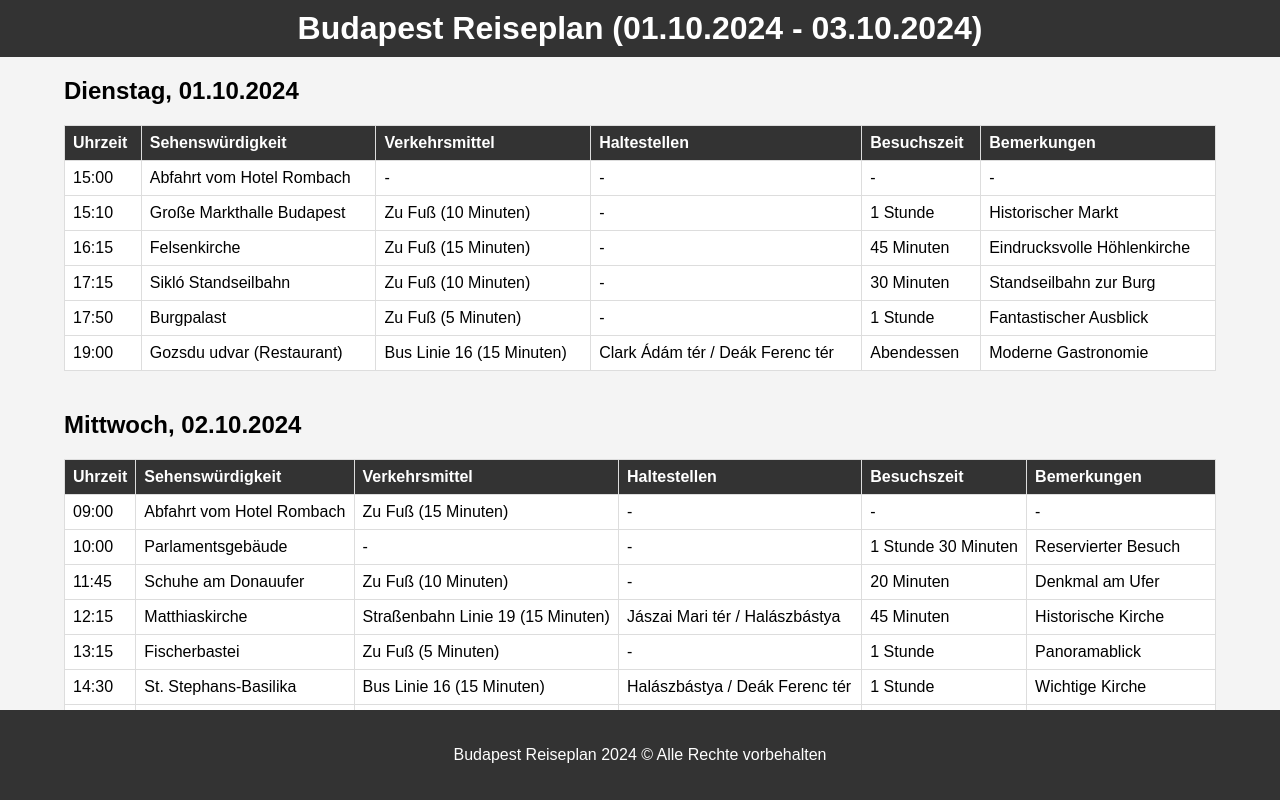
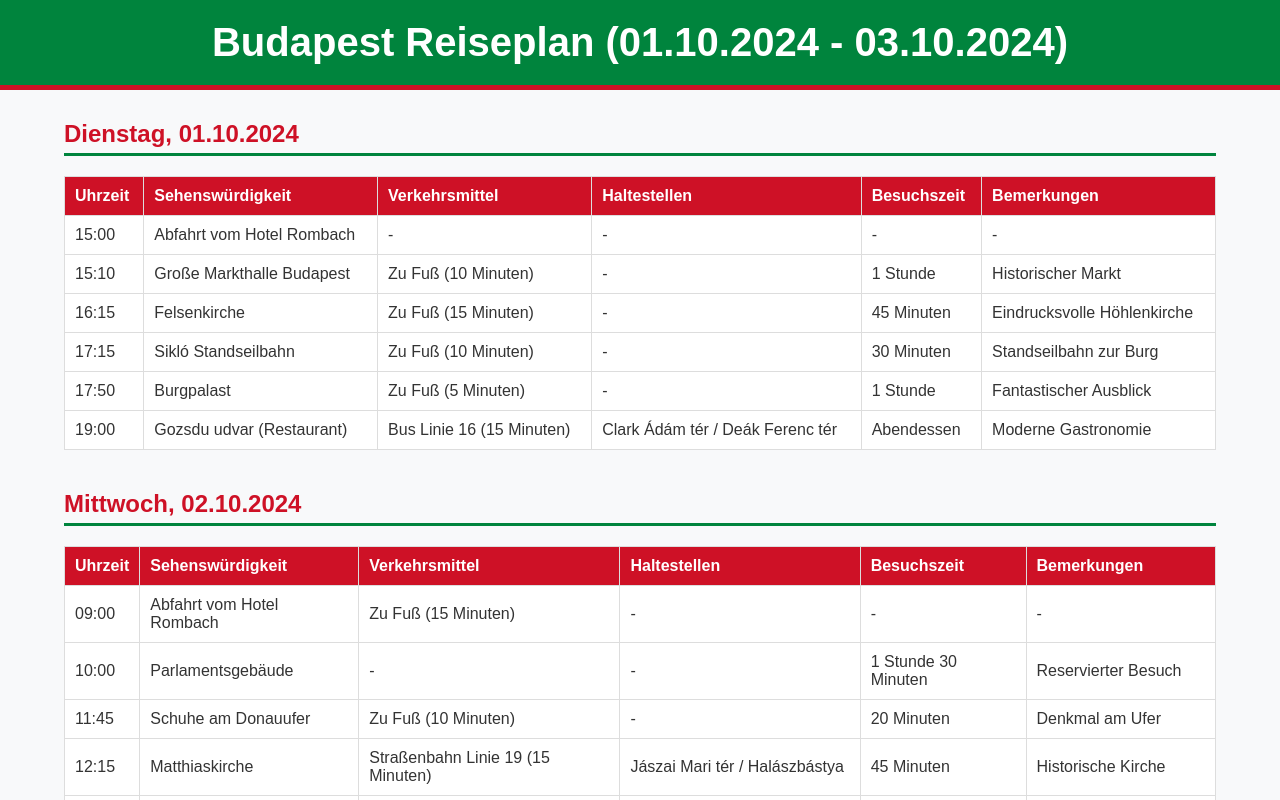
Before and after one commit to VFriedmann/Buda, a plain HTML site: page tagesplan.html in a window 1280 px wide. Shown: the top 800 px of the page. Drawn offline with Linux system fonts and the light colour scheme.

Commit message:
Update tagesplan.html

```diff
--- a/tagesplan.html
+++ b/tagesplan.html
@@ -6,50 +6,74 @@
     <title>Budapest Reiseplan</title>
     <style>
         body {
-            font-family: Arial, sans-serif;
+            font-family: 'Arial', sans-serif;
             margin: 0;
             padding: 0;
-            background-color: #f4f4f4;
+            background-color: #f8f9fa;
+            color: #333;
         }
         header {
-            background-color: #333;
-            color: #fff;
-            padding: 10px 0;
+            background-color: #00843D; /* Dunkelgrün - Ungarische Flagge */
+            color: white;
+            padding: 20px;
             text-align: center;
+            border-bottom: 5px solid #CE1126; /* Rot - Ungarische Flagge */
         }
         h1 {
             margin: 0;
-            font-size: 2rem;
+            font-size: 2.5rem;
         }
         .container {
             width: 90%;
-            margin: 20px auto;
+            margin: 30px auto;
+        }
+        h2 {
+            color: #CE1126; /* Rot - Ungarische Flagge */
+            border-bottom: 3px solid #00843D;
+            padding-bottom: 5px;
         }
         table {
             width: 100%;
             border-collapse: collapse;
             margin-bottom: 40px;
-        }
-        table th, table td {
-            border: 1px solid #ddd;
-            padding: 8px;
-            text-align: left;
+            background-color: white;
         }
         table th {
-            background-color: #333;
+            background-color: #CE1126; /* Rot */
             color: white;
+            padding: 10px;
+            text-align: left;
+            border: 1px solid #ddd;
         }
         table td {
+            border: 1px solid #ddd;
+            padding: 10px;
+            text-align: left;
             background-color: #fff;
         }
+        table tr:nth-child(even) {
+            background-color: #f2f2f2;
+        }
+        table tr:hover {
+            background-color: #f8f9fa;
+        }
+        a {
+            color: #00843D; /* Grün */
+            text-decoration: none;
+        }
+        a:hover {
+            text-decoration: underline;
+        }
         footer {
-            background-color: #333;
+            background-color: #00843D; /* Dunkelgrün */
             color: white;
             text-align: center;
             padding: 20px 0;
-            position: fixed;
-            bottom: 0;
-            width: 100%;
+            margin-top: 20px;
+            border-top: 5px solid #CE1126; /* Rot */
+        }
+        footer p {
+            margin: 0;
         }
         @media (max-width: 768px) {
             table, th, td {
@@ -57,7 +81,7 @@
                 width: 100%;
             }
             th {
-                background-color: #444;
+                background-color: #CE1126;
             }
             td {
                 background-color: #f4f4f4;
```
